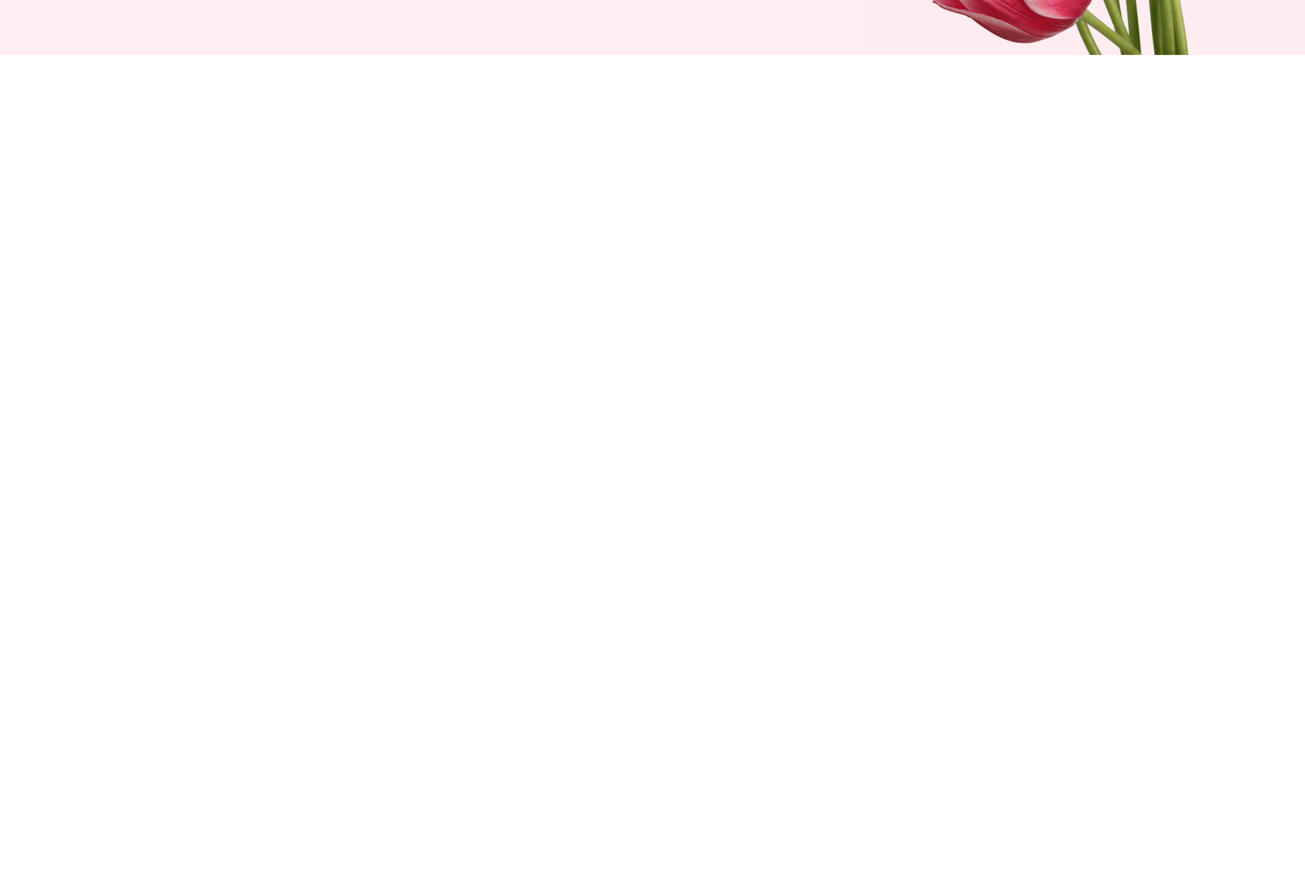
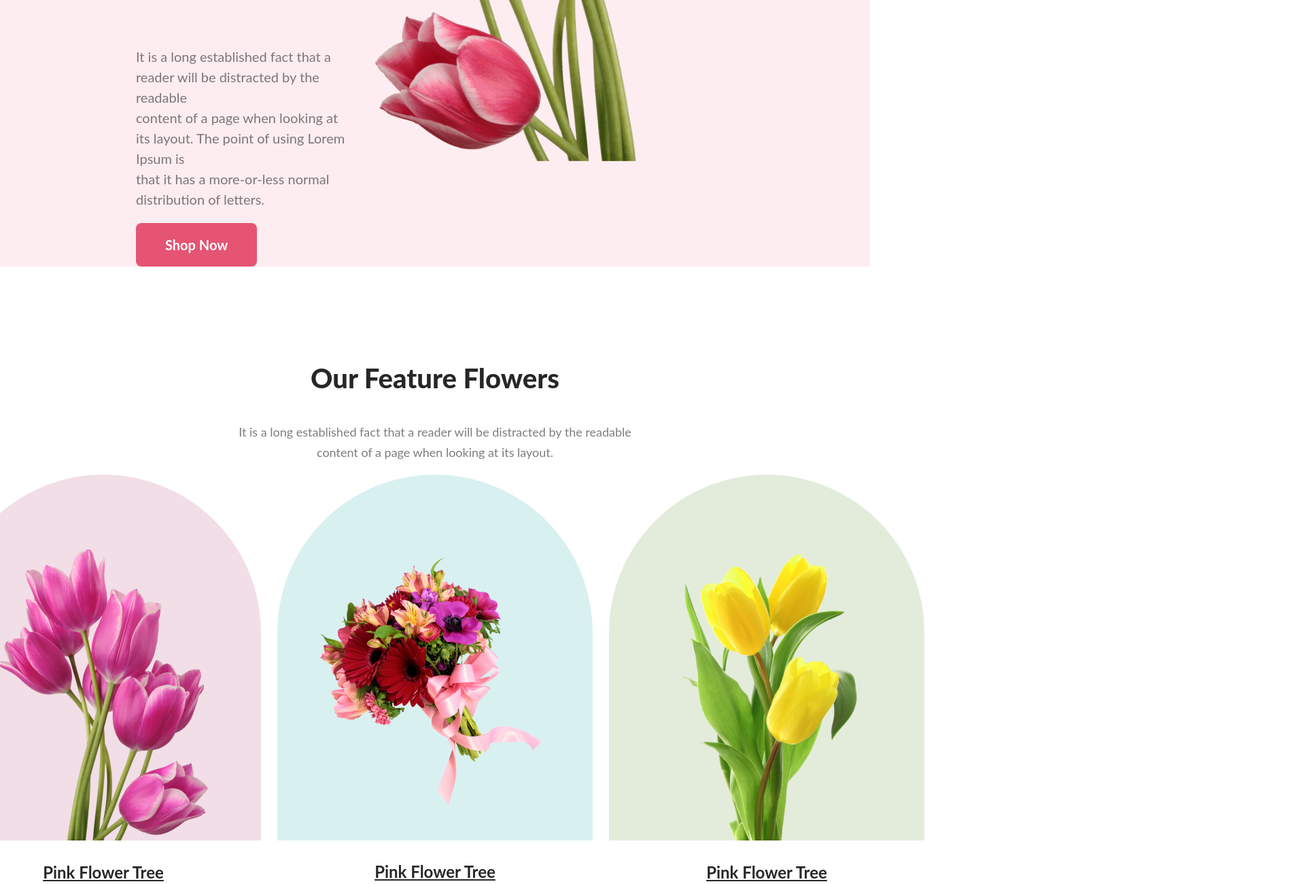
Before and after one commit to Antimme/flower-shop-assignment, a plain HTML site: page index.html in a window 1280 px wide. Shown: the part 769-2069 px from the top of the page at 68% size, 1920 px wide, since content can reach past the window. Before the commit the page ends 850 px from the top, so only its background shows below. Drawn offline with nearby package versions, Linux system fonts and the light colour scheme.

Commit message:
3rd commit

```diff
--- a/index.html
+++ b/index.html
@@ -28,7 +28,26 @@
                 <img class="banner-img" src="./Flower Asset/pngwing 10.png" alt="">
         </div>
     </header>
-    <main></main>
+    <!-- feature section -->
+    <main>
+        <section class="feature">
+           <h3 class="feature-title">Our Feature Flowers</h3>
+<p class="feature-des">It is a long established fact that a reader will be distracted by the readable <br> content of a page when looking at its layout.</p>
+
+
+ <div class="feature-box">
+    <div class="fbox1"><img class="fimg1" src="./Flower Asset/pngwing 6.png" alt="">
+    <p class="img-cap"> Pink Flower Tree </p></div>
+    <div class="fbox2"><img class="fimg2" src="./Flower Asset/pngwing 5.png" alt="">
+       <p class="img-cap"> Pink Flower Tree </p></div>
+    <div class="fbox3"><img class="fimg3" src="./Flower Asset/pngwing 7.png" alt="">
+        <p class="img-cap">Pink Flower Tree</p></div>
+
+ </div>
+        </section>
+
+
+    </main>
     <footer></footer>
 </body>
 </html>
--- a/styles.css
+++ b/styles.css
@@ -36,9 +36,9 @@ align-items: center;
 padding: 0px 200px 0px 200px;
 justify-content: space-around;
 background: rgba(229, 84, 115, 0.10);
-width: 1920px;
-height: 850px;
+
 flex-shrink: 0;
+
 
 }
 .banner-text{display: block;
@@ -52,3 +52,50 @@ padding-top: 50px;
 }
 
 /* feature styles */
+.feature-title{color: #272727;
+    text-align: center;
+    font-family: Lato;
+    font-size: 40px;
+
+    font-weight: 800;
+   }
+   .feature-des{color: rgba(39, 39, 39, 0.60);
+    text-align: center;
+    font-family: Lato;
+    font-size: 18px;
+    font-weight: 400;
+    line-height: 30px;}
+    .feature-box{display: flex;
+    align-content: center;
+    justify-content: center;
+    gap:24px
+
+}
+.fbox1{border-radius: 300px 300px 0px 0px;
+    background: rgba(167, 33, 98, 0.15);
+    width: 464px;
+height: 538px;
+flex-shrink: 0;
+    }
+.fbox2{
+    border-radius: 300px 300px 0px 0px;
+background: rgba(5, 151, 160, 0.15);
+width: 464px;
+height: 538px;
+flex-shrink: 0;}
+.fbox3{border-radius: 300px 300px 0px 0px;
+    background: rgba(71, 125, 17, 0.15);
+    width: 464px;
+    height: 538px;
+    flex-shrink: 0;}
+.fimg1{padding:110px 78px 0px 76px}
+.fimg2{padding:117px 47px 50px 47px}
+.fimg3{padding:67px 75px 0px 75px}
+.img-cap{color: #272727;
+    text-align: center;
+    font-family: Lato;
+    font-size: 24px;
+     font-weight: 700;
+    line-height: 35px;
+    text-decoration-line: underline;}
+    .feature{padding-top:100px}
```
